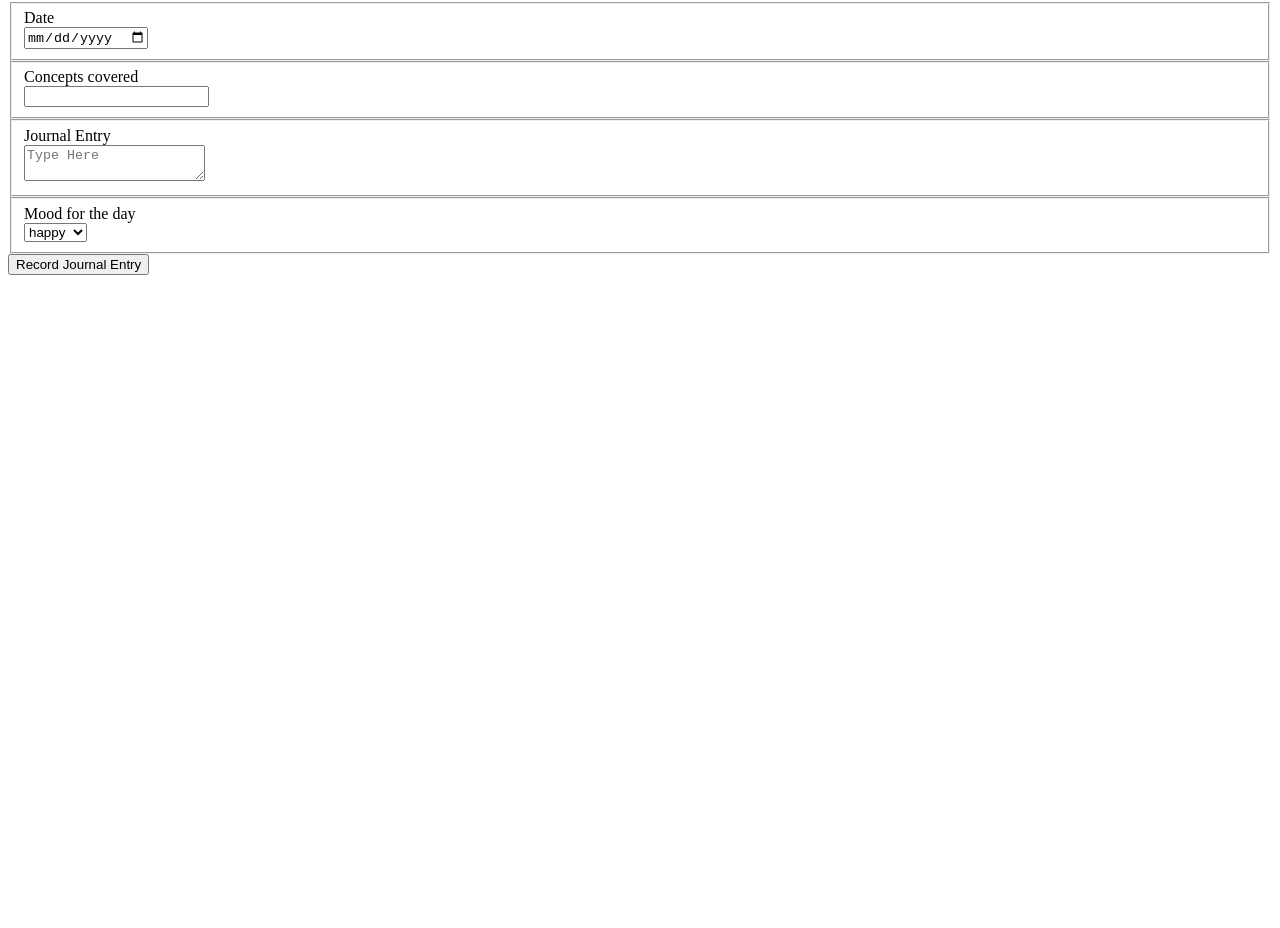
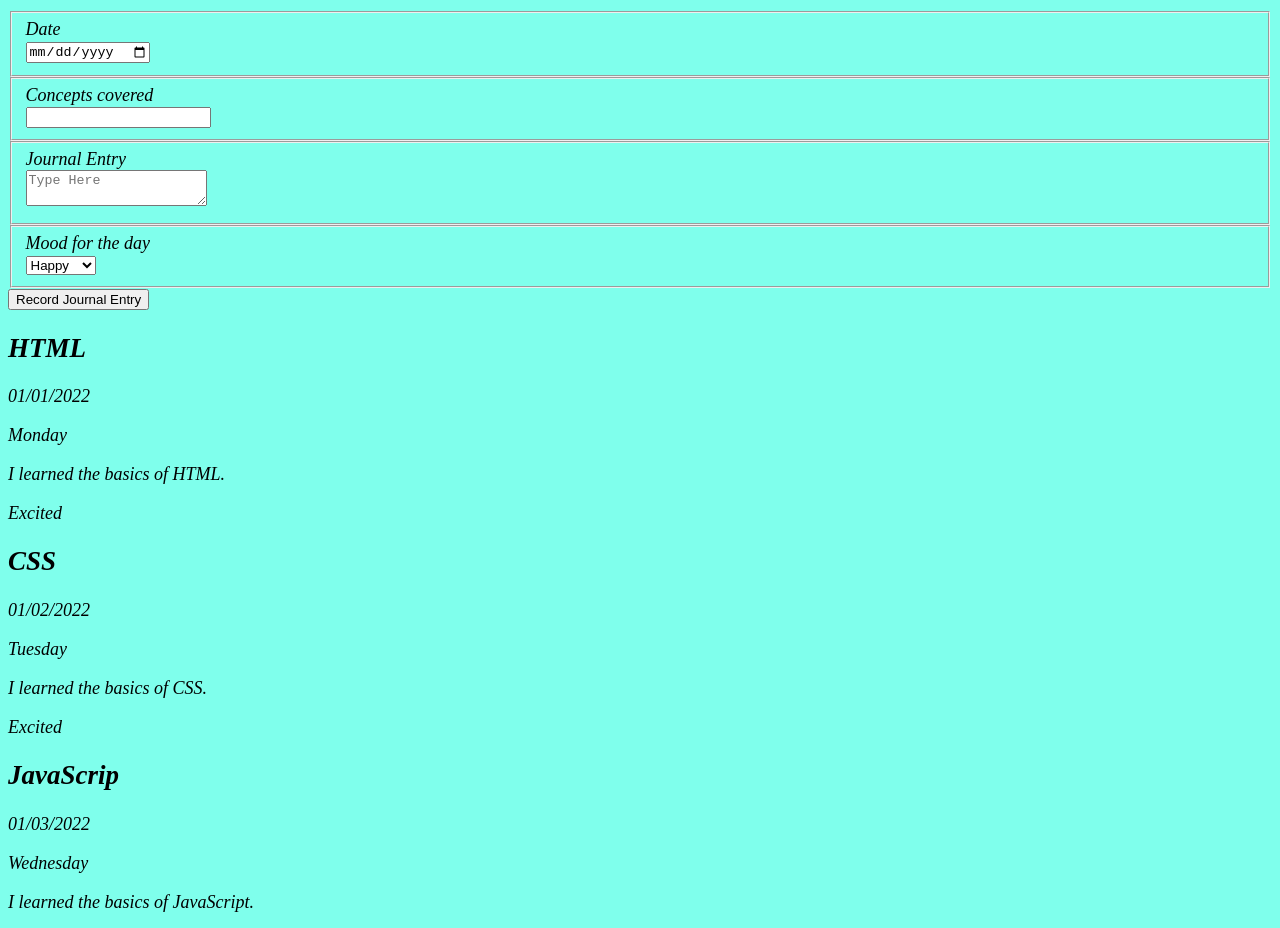
Before and after one commit to alexcueto88/Daily-Journal, a plain HTML site: page index.html in a window 1280 px wide. Shown: the part 65-993 px from the top of the page. Before the commit the page ends 800 px from the top, so only its background shows below. Drawn offline with Linux system fonts and the light colour scheme.

Commit message:
adding daily journal 3

```diff
--- a/index.html
+++ b/index.html
@@ -8,8 +8,8 @@
     <title>Daily Journal</title>
 </head>
 <body>
-    <h2>Daily Journal</h2>
     <main id="container">
+        <h2>Daily Journal</h2>
         <!-- this is a reminder for the user -->
         <form class="entryForm">
             <fieldset>
@@ -30,10 +30,11 @@
             <fieldset>
                 <label for="entryDate">Mood for the day</label>
                 <select id="Mood">
-                    <option>happy</option>
-                    <option>sad</option>
-                    <option>angry</option>
-                    <option>hungry</option>
+                    <option>Happy</option>
+                    <option>Sad</option>
+                    <option>Angry</option>
+                    <option>Excited</option>
+                    <option>Anxious</option>
                 </select>
 
             </fieldset>
@@ -44,6 +45,6 @@
         </form>
         <article id="entries"></article>
     </main>
-
+    <script type = "module" src="/scripts/main.js"></script>
 </body>
 </html>
--- /dev/null
+++ b/scripts/entries.js
@@ -0,0 +1,68 @@
+const journalEntries = [
+{   id: 1,
+    dayOfWeek: "Monday",
+    date: "01/01/2022",
+    concept: "HTML",
+    entry: "I learned the basics of HTML.",
+    mood: "Excited"
+
+},
+
+{   id: 2,
+    dayOfWeek: "Tuesday",
+    date: "01/02/2022",
+    concept: "CSS",
+    entry: "I learned the basics of CSS.",
+    mood: "Excited"
+
+},
+
+{   id: 3,
+    dayOfWeek: "Wednesday",
+    date: "01/03/2022",
+    concept: "JavaScrip",
+    entry: "I learned the basics of JavaScript.",
+    mood: "Excited"
+
+},
+
+{   id: 4,
+    dayOfWeek: "Thursday",
+    date: "01/04/2022",
+    concept: "Variables",
+    entry: "I learned the basics of Variables.",
+    mood: "Excited"
+},
+
+{   id: 5,
+    dayOfWeek: "Friday",
+    date: "01/05/2022",
+    concept: "Numbers",
+    entry: "I learned the basics of Numbers.",
+    mood: "Happy"
+},
+
+{   id: 6,
+    dayOfWeek: "Saturday",
+    date: "01/06/2022",
+    concept: "Strings",
+    entry: "I learned the basics of Strings.",
+    mood: "Angry"
+
+},
+
+{   id: 7,
+    dayOfWeek: "Sunday",
+    date: "01/07/2022",
+    concept: "Loops",
+    entry: "I learned the basics of Loops.",
+    mood: "Sad"
+}
+
+];
+
+
+export const exportEntries = () => {
+    const copyOfQuotes = journalEntries;
+    return copyOfQuotes;
+}
--- /dev/null
+++ b/scripts/main.js
@@ -0,0 +1,22 @@
+import { exportEntries } from "./entries.js";
+
+const displayEntries = () => {
+let html = "";
+const journalEntries = exportEntries()
+
+    for (let i = 0; i <journalEntries.length; i++) {
+        html += `<div>
+        <h2>${journalEntries[i].concept}</h2>
+        <p>${journalEntries[i].date}</p>
+        <p>${journalEntries[i].dayOfWeek}</p>
+        <p>${journalEntries[i].entry}</p>
+        <p>${journalEntries[i].mood}</p>
+        </div>`
+
+    }
+
+    document.getElementById("entries").innerHTML = html
+
+}
+
+displayEntries()
--- a/scripts/style.css
+++ b/scripts/style.css
@@ -7,3 +7,8 @@
 /* this is a reminder of whay I am doing */
 
 label {display: flex}
+body {
+    background-color: rgb(127, 255, 236);
+    font-style: italic;
+    font-size: large;
+}
```
